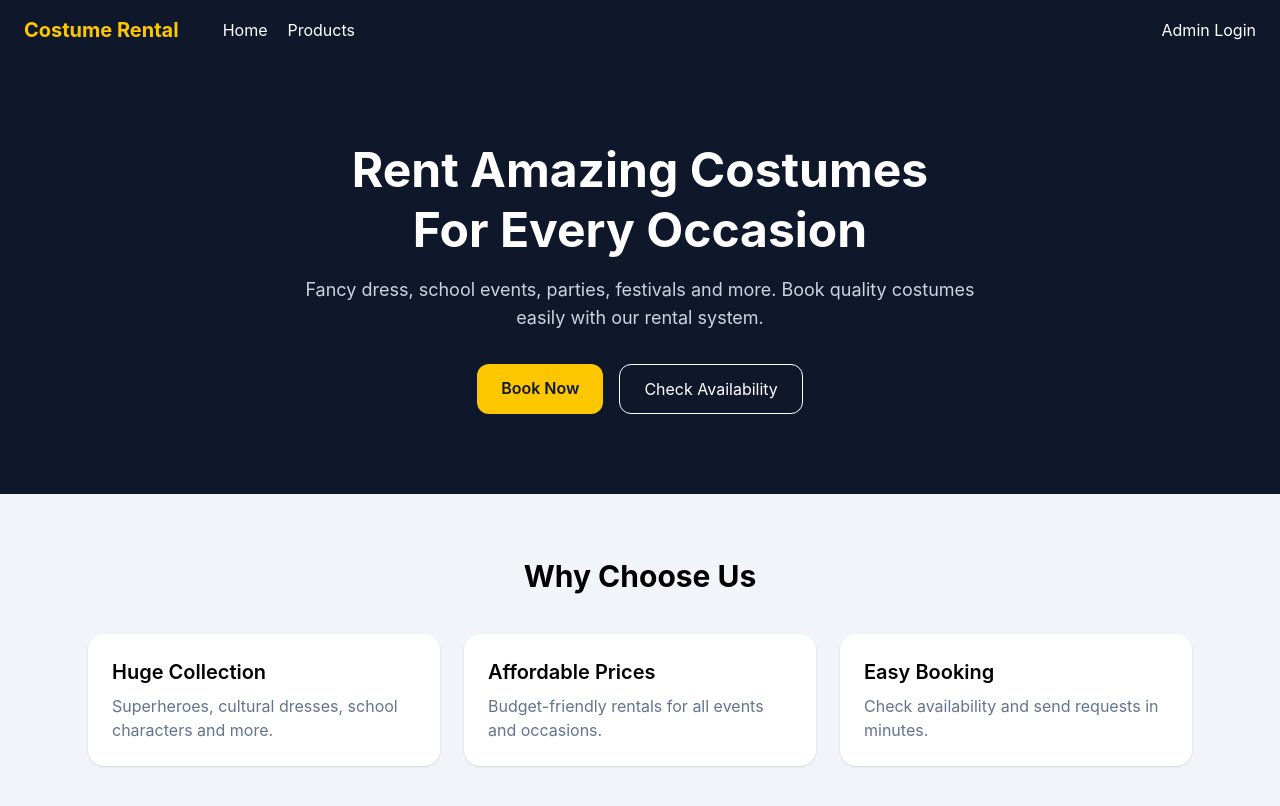
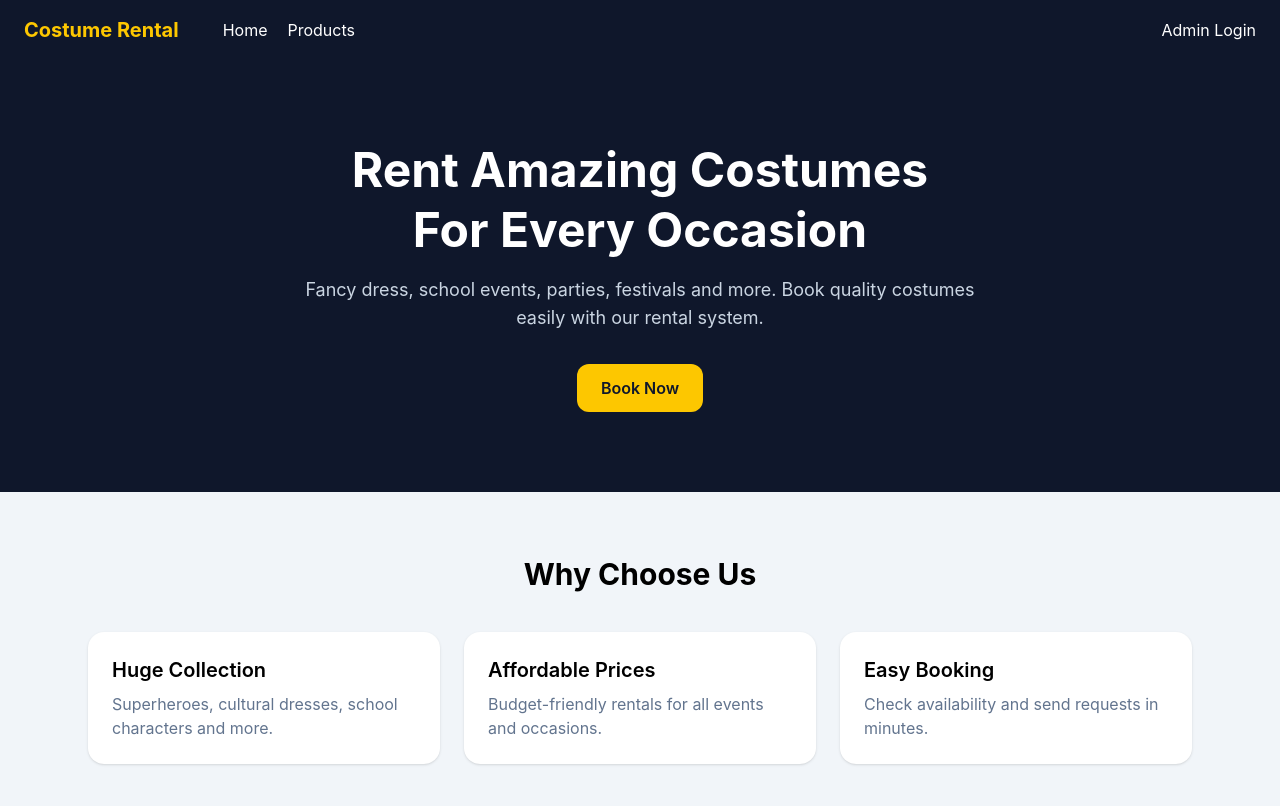
Before and after one commit to shivam121214/costume-rental-system, a React app in the folder frontend/: page / in a window 1280 px wide. Shown: the top 806 px of the page. Built offline with nearby package versions, Linux system fonts and the light colour scheme; the HTML template or start-up script is replaced by a standard one.

Commit message:
cleaning code3

```diff
--- a/frontend/src/pages/customer/Home.jsx
+++ b/frontend/src/pages/customer/Home.jsx
@@ -19,13 +19,6 @@ function Home() {
             className="bg-yellow-400 text-slate-900 px-6 py-3 rounded-xl font-semibold"
           >
             Book Now
-          </Link>
-
-          <Link
-            to="/availability"
-            className="border border-white px-6 py-3 rounded-xl"
-          >
-            Check Availability
           </Link>
         </div>
       </section>
```
